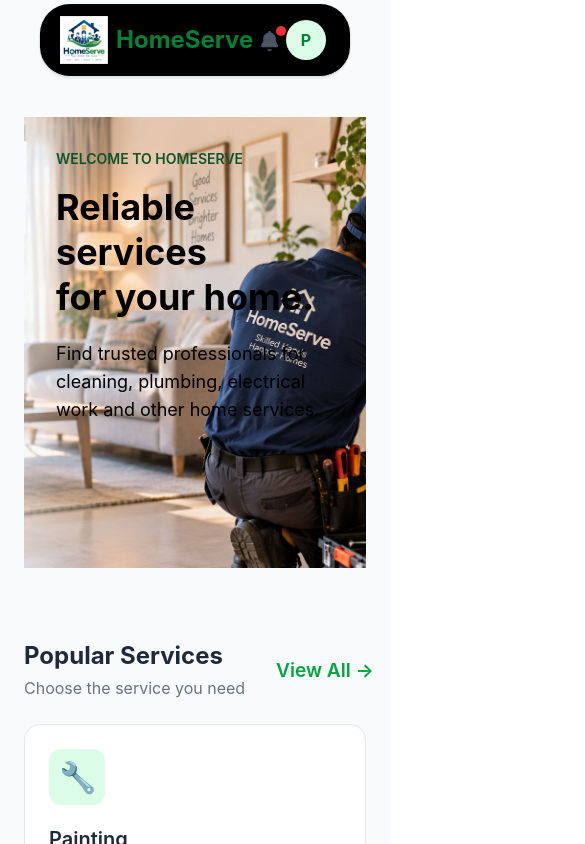
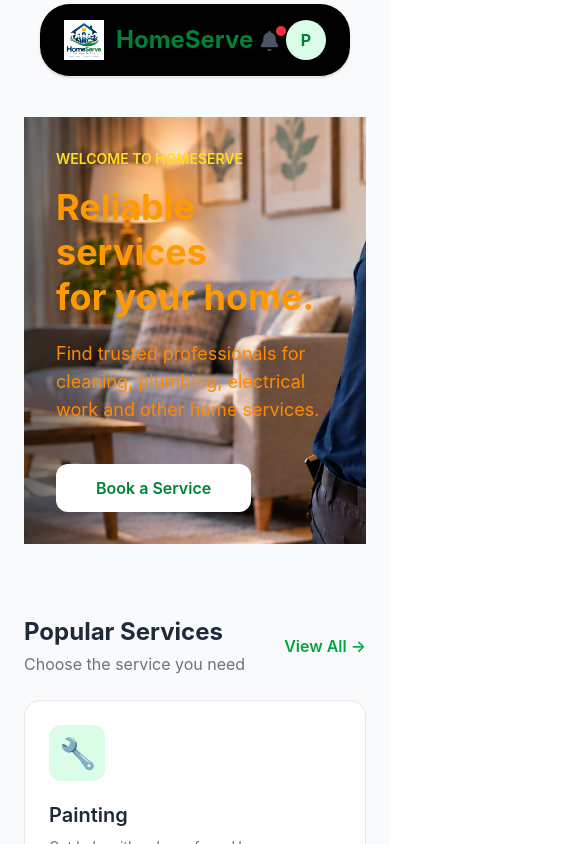
Before and after one commit to piyushgujor666-glitch/HomeServes, a React (Vite) app in the folder Homeserve/: page /home in a window 390 px wide. Shown: the top 844 px of the page, 585 px wide, since content can reach past the window. Built offline with nearby package versions, Linux system fonts and the light colour scheme.

Commit message:
Updated project

```diff
--- a/Homeserve/src/Components/Footer/Footer.jsx
+++ b/Homeserve/src/Components/Footer/Footer.jsx
@@ -5,7 +5,7 @@
 function Footer() {
   return (
     <footer className="bg-gray-900 text-gray-300 hover:scale-102
-             hover:drop-shadow-[0_0_20px_rgba(255,0,0,0.8)] rounded-[20px] ml-10 mr-10 mb-10">
+             hover:drop-shadow-[0_0_20px_rgba(255,0,0,0.8)] rounded-[20px] ml-10 mr-10 mb-10 zoomanimation">
 
       <div className="max-w-7xl mx-auto px-6 py-10">
 
--- a/Homeserve/src/Components/Header/Header.jsx
+++ b/Homeserve/src/Components/Header/Header.jsx
@@ -6,7 +6,7 @@
 
 function Header() {
   return (
-    <header className="bg-black border-b border-gray-200 shadow-sm rounded-[30px] mt-1 ml-10 mr-10 zoom-animation">
+    <header className="bg-black border-b border-gray-200 shadow-sm rounded-[30px] mt-1 ml-10 mr-10 zoom-animation zoomanimation">
 
       <div className="max-w-7xl mx-auto px-6 py-4">
 
@@ -39,7 +39,7 @@
               className={({ isActive }) =>
                 isActive
                   ? "text-green-600 font-semibold"
-                  : "text-gray-600 hover:text-green-600"
+                  : "text hover:text-green-600 text-white"
               }
             >
               Home
@@ -50,7 +50,7 @@
               className={({ isActive }) =>
                 isActive
                   ? "text-green-600 font-semibold"
-                  : "text-gray-600 hover:text-green-600"
+                  : "text hover:text-green-600 text-white"
               }
             >
               Services
@@ -61,7 +61,7 @@
               className={({ isActive }) =>
                 isActive
                   ? "text-green-600 font-semibold"
-                  : "text-gray-600 hover:text-green-600"
+                  : "text hover:text-green-600 text-white"
               }
             >
               Bookings
@@ -72,7 +72,7 @@
               className={({ isActive }) =>
                 isActive
                   ? "text-green-600 font-semibold"
-                  : "text-gray-600 hover:text-green-600"
+                  : "text hover:text-green-600 text-white"
               }
             >
               Profile
--- a/Homeserve/src/Pages/Home/Home.jsx
+++ b/Homeserve/src/Pages/Home/Home.jsx
@@ -1,7 +1,7 @@
 import React from "react";
 import { NavLink } from "react-router-dom";
 import Layout from "../../Components/Layout.jsx";
-import backgroundImage from "../../assets/background image.jpg";
+import image from "../../assets/Home_background.png";
 
 function Home() {
 
@@ -20,20 +20,20 @@
             {/* LEFT */}
 
             <div className="p-8 md:p-14 text-white bg-cover bg-center"
-            style={{ backgroundImage: `url(${backgroundImage})` }}>
+            style={{ backgroundImage: `url(${image})` }}>
 
 
-              <p className="text-green-900 font-semibold text-sm">
+              <p className="text-yellow-300 font-semibold text-sm zoomanimation">
                 WELCOME TO HOMESERVE
               </p>
 
-              <h1 className="mt-4 text-4xl md:text-5xl font-bold leading-tight text-black">
+              <h1 className="mt-4 text-4xl md:text-5xl font-bold leading-tight text-amber-500 zoomanimation">
                 Reliable services
                 <br />
                 for your home.
               </h1>
 
-              <p className="mt-5 text-lg max-w-lg text-black">
+              <p className="mt-5 text-lg max-w-lg text-orange-400 zoomanimation">
                 Find trusted professionals for cleaning,
                 plumbing, electrical work and other home services.
               </p>
@@ -41,7 +41,7 @@
               <NavLink
                 to="/services"
                 className="inline-block mt-10 bg-white text-green-700 px-10 py-3 rounded-xl font-semibold
-               ml-220 zoomanimation transition-all duration-100"
+                zoomanimation transition-all duration-100"
               >
                 Book a Service
               </NavLink>
@@ -76,7 +76,7 @@
 
           <NavLink
             to="/services"
-            className="text-green-600 font-semibold zoomanimation transition-all duration-100"
+            className="text-green-600 font-semibold zoomanimation"
           >
             View All →
           </NavLink>
@@ -91,7 +91,7 @@
 
           <div className="bg-white border border-gray-200 rounded-2xl p-6 hover:shadow-lg transition">
 
-            <div className="w-14 h-14 bg-green-100 rounded-xl flex items-center justify-center text-3xl">
+            <div className="w-14 h-14 bg-green-100 rounded-xl flex items-center justify-center text-3xl hover:shadow-lg transition">
               🔧
             </div>
 
@@ -105,7 +105,7 @@
 
             <NavLink
               to="/services"
-              className="inline-block mt-5 text-green-600 font-semibold zoom animation transition-all duration-100"
+              className="inline-block mt-5 text-green-600 font-semibold zoomanimation"
             >
               Book Now →
             </NavLink>
@@ -117,7 +117,7 @@
 
           <div className="bg-white border border-gray-200 rounded-2xl p-6 hover:shadow-lg transition">
 
-            <div className="w-14 h-14 bg-blue-100 rounded-xl flex items-center justify-center text-3xl">
+            <div className="w-14 h-14 bg-blue-100 rounded-xl flex items-center justify-center text-3xl hover:shadow-lg transition">
               🧹
             </div>
 
@@ -131,7 +131,7 @@
 
             <NavLink
               to="/services"
-              className="inline-block mt-5 text-green-600 font-semibold zoom-animation transition-all duration-100"
+              className="inline-block mt-5 text-green-600 font-semibold zoomanimation"
             >
               Book Now →
             </NavLink>
@@ -143,7 +143,7 @@
 
           <div className="bg-white border border-gray-200 rounded-2xl p-6 hover:shadow-lg transition">
 
-            <div className="w-14 h-14 bg-yellow-100 rounded-xl flex items-center justify-center text-3xl">
+            <div className="w-14 h-14 bg-yellow-100 rounded-xl flex items-center justify-center text-3xl hover:shadow-lg transition">
               ⚡
             </div>
 
@@ -157,7 +157,7 @@
 
             <NavLink
               to="/services"
-              className="inline-block mt-5 text-green-600 font-semibold zoom-animation transition-all duration-100"
+              className="inline-block mt-5 text-green-600 font-semibold zoomanimation"
             >
               Book Now →
             </NavLink>
@@ -169,7 +169,7 @@
 
           <div className="bg-white border border-gray-200 rounded-2xl p-6 hover:shadow-lg transition">
 
-            <div className="w-14 h-14 bg-cyan-100 rounded-xl flex items-center justify-center text-3xl">
+            <div className="w-14 h-14 bg-cyan-100 rounded-xl flex items-center justify-center text-3xl hover:shadow-lg transition">
               🚰
             </div>
 
@@ -183,7 +183,7 @@
 
             <NavLink
               to="/services"
-              className="inline-block mt-5 text-green-600 font-semibold zoom-animation transition-all duration-100"
+              className="inline-block mt-5 text-green-600 font-semibold zoomanimation"
             >
               Book Now →
             </NavLink>
@@ -219,7 +219,7 @@
 
             <div className="text-center">
 
-              <div className="mx-auto w-14 h-14 bg-green-100 rounded-full flex items-center justify-center text-2xl zoom-animation transition-all duration-100">
+              <div className="mx-auto w-14 h-14 bg-green-100 rounded-full flex items-center justify-center text-2xl zoom-animation transition-all duration-100 hover:shadow-lg transition">
                 ✓
               </div>
 
@@ -236,7 +236,7 @@
 
             <div className="text-center">
 
-              <div className="mx-auto w-14 h-14 bg-blue-100 rounded-full flex items-center justify-center text-2xl zoom-animation transition-all duration-100">
+              <div className="mx-auto w-14 h-14 bg-blue-100 rounded-full flex items-center justify-center text-2xl zoom-animation transition-all duration-100 hover:shadow-lg transition">
                 📅
               </div>
 
@@ -253,7 +253,7 @@
 
             <div className="text-center">
 
-              <div className="mx-auto w-14 h-14 bg-yellow-100 rounded-full flex items-center justify-center text-2xl zoom-animation transition-all duration-100">
+              <div className="mx-auto w-14 h-14 bg-yellow-100 rounded-full flex items-center justify-center text-2xl zoom-animation transition-all duration-100 hover:shadow-lg transition">
                 ⭐
               </div>
 
--- a/Homeserve/src/Pages/Servicese/Service.jsx
+++ b/Homeserve/src/Pages/Servicese/Service.jsx
@@ -108,17 +108,17 @@
 
     <div className="px-8 md:px-14 text-white max-w-2xl">
 
-      <p className="text-green-300 font-semibold">
+      <p className="text-green-300 font-semibold zoomanimation">
         HOMESERVE SERVICES
       </p>
 
-      <h1 className="text-4xl md:text-6xl font-bold mt-4 leading-tight">
+      <h1 className="text-4xl md:text-6xl font-bold mt-4 leading-tight zoomanimation">
         Professional services
         <br />
         for your home.
       </h1>
 
-      <p className="mt-5 text-lg text-gray-200">
+      <p className="mt-5 text-lg text-gray-200 zoomanimation">
         From plumbing to cleaning and electrical work,
         find trusted professionals for your home.
       </p>
--- a/Homeserve/src/index.css
+++ b/Homeserve/src/index.css
@@ -13,18 +13,21 @@
   animation: zoomInOut 3s ease-in-out infinite;
 }
 
-@keyframes zoomIn {
-  0%, 100% {
-    transform: scale(1);
+
+@keyframes leftRight {
+  from {
+    opacity: 0;
+    transform: translateX(-100px);
   }
 
-  50% {
-    transform: scale(1.2);
+  to {
+    opacity: 1;
+    transform: translateX(0);
   }
 }
 
 .zoomanimation {
-  animation: zoomIn 4s ease-in-out infinite;
+  animation: leftRight 1s ease-out;
 }
 
 @keyframes zoom {
@@ -40,3 +43,19 @@
 .zoom_animation {
   animation: zoom 4s ease-in-out infinite;
 }
+
+@keyframes leftRight {
+  from {
+    opacity: 0;
+    transform: translateX(-100px);
+  }
+
+  to {
+    opacity: 1;
+    transform: translateX(0);
+  }
+}
+
+.zoom.animation {
+  animation: leftRight 1s ease-out;
+}
```
Also changed, not shown: Homeserve/src/assets/Home_background.png (added).
